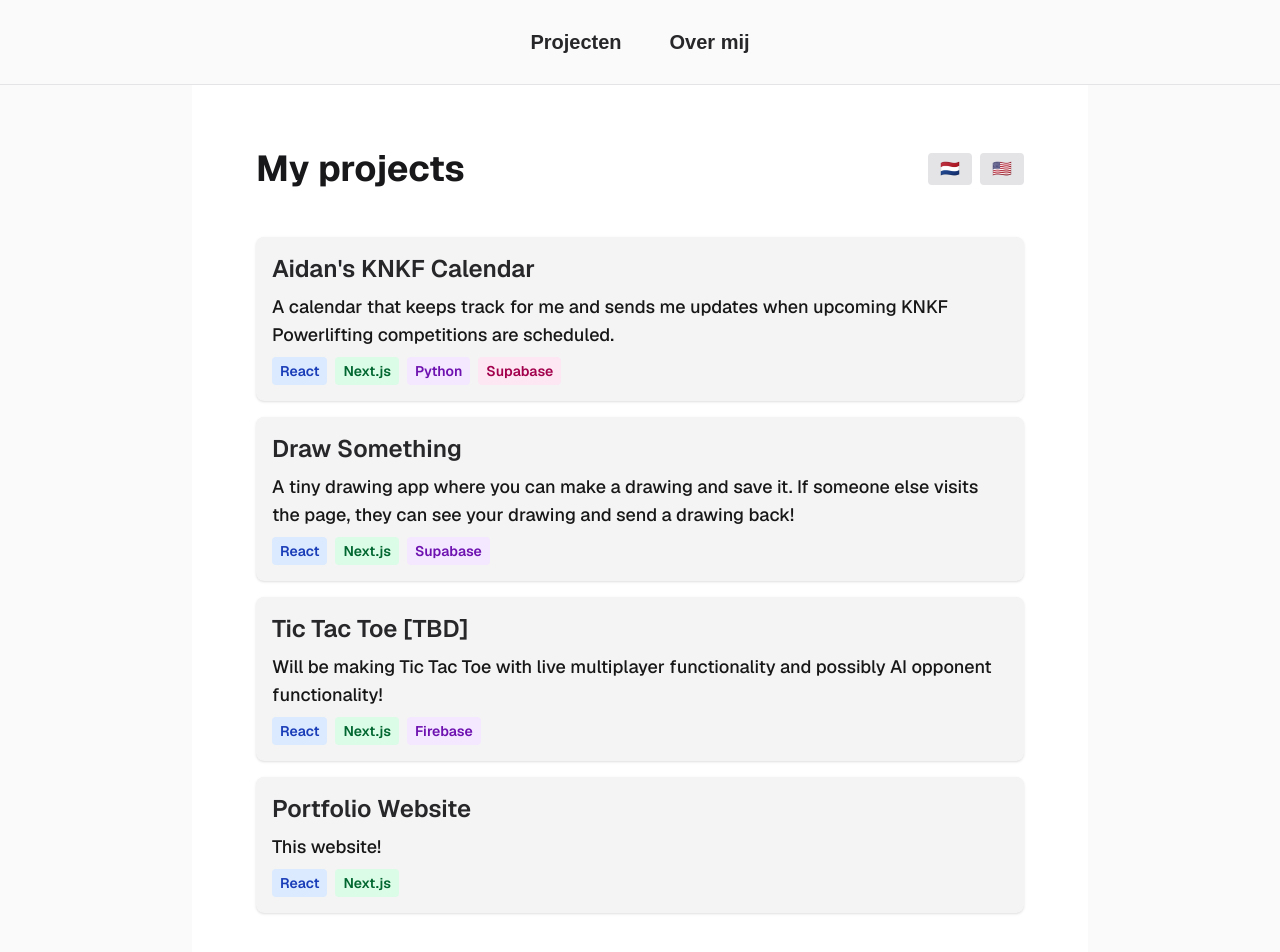
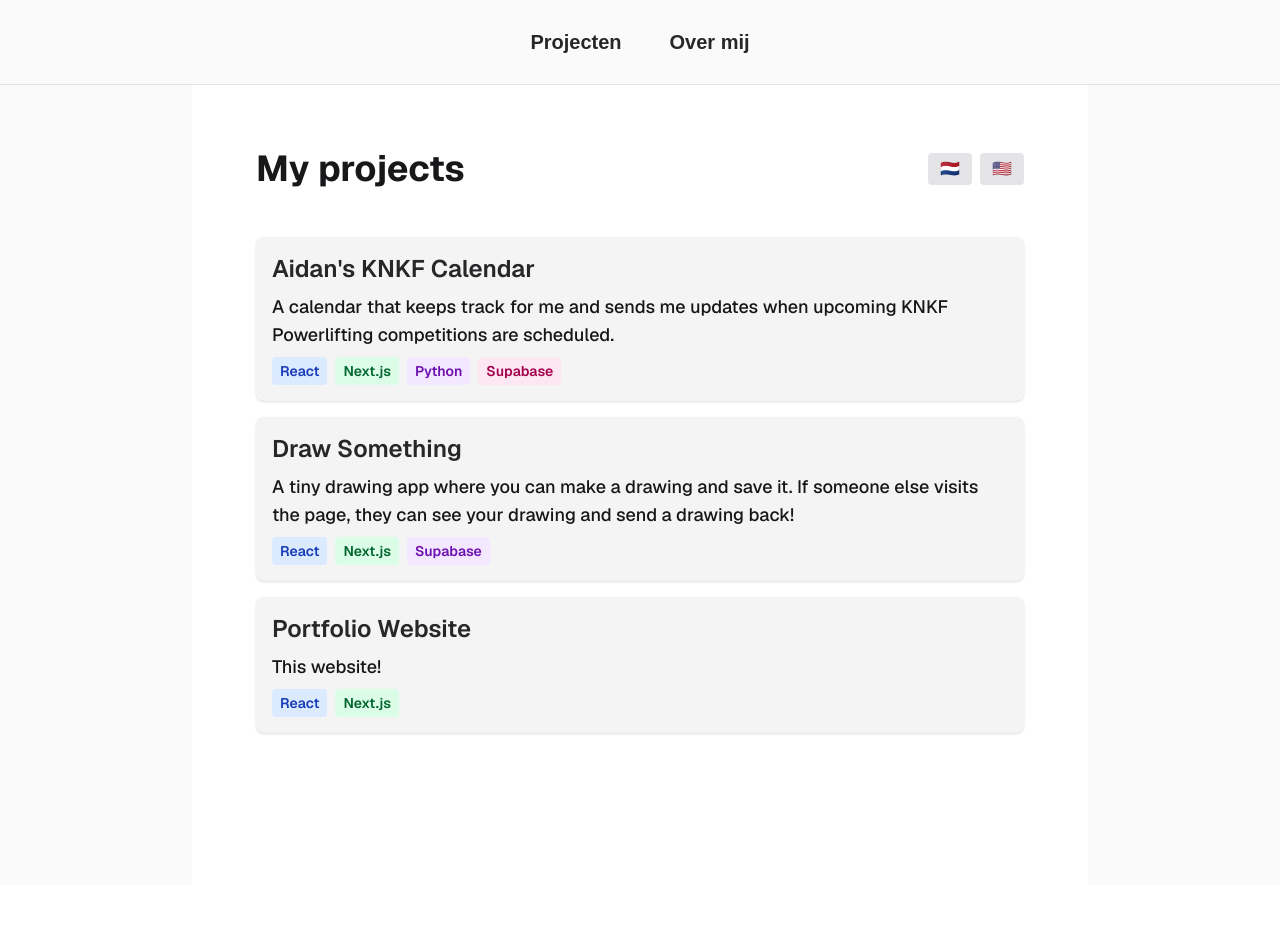
Before and after one commit to verkerkaidan/portfolio-landing, a Next.js app: page / in a window 1280 px wide. Shown: the top 952 px of the page. After the commit the page ends 885 px from the top, so only its background shows below. Built offline with nearby package versions, Linux system fonts and the light colour scheme.

Commit message:
Remove tictactoe

```diff
--- a/src/app/page.tsx
+++ b/src/app/page.tsx
@@ -28,14 +28,6 @@ export default function Home() {
           tags={["React", "Next.js", "Supabase"]}
         />
         <ProjectItem
-					href={PROJECT_LINKS.PORTFOLIO} // TODO: Replace with Tic Tac Toe link
-					title={"Tic Tac Toe [TBD]"}
-					description={
-						"Will be making Tic Tac Toe with live multiplayer functionality and possibly AI opponent functionality!"
-					}
-					tags={["React", "Next.js", "Firebase"]}
-				/>
-				<ProjectItem
           href={PROJECT_LINKS.PORTFOLIO}
           title={content.portfolioTitle}
           description={content.portfolioDescription}
```
Also changed, not shown: src/app/about/page.tsx (indentation only). Lines whose indentation alone changed are shown as unchanged.
